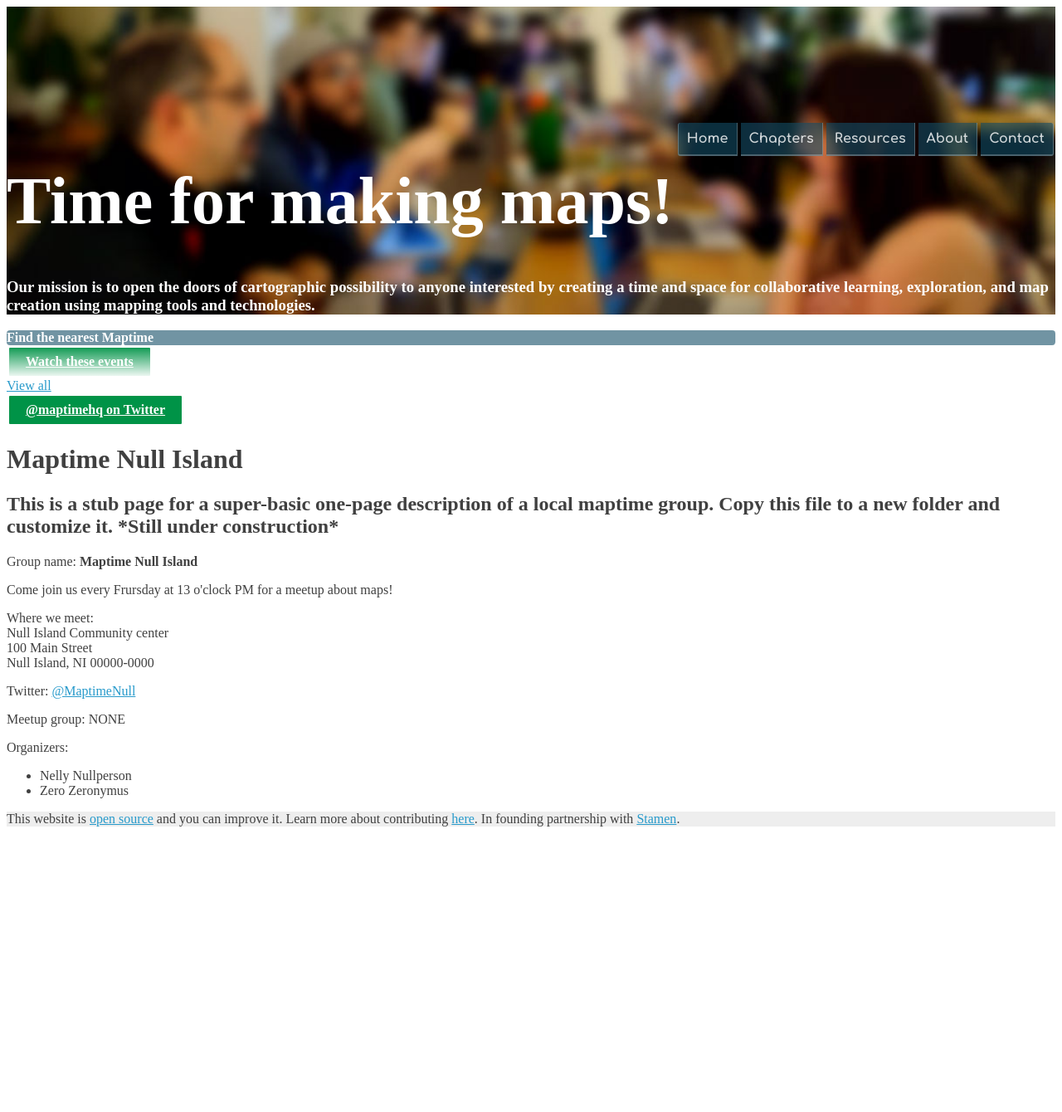
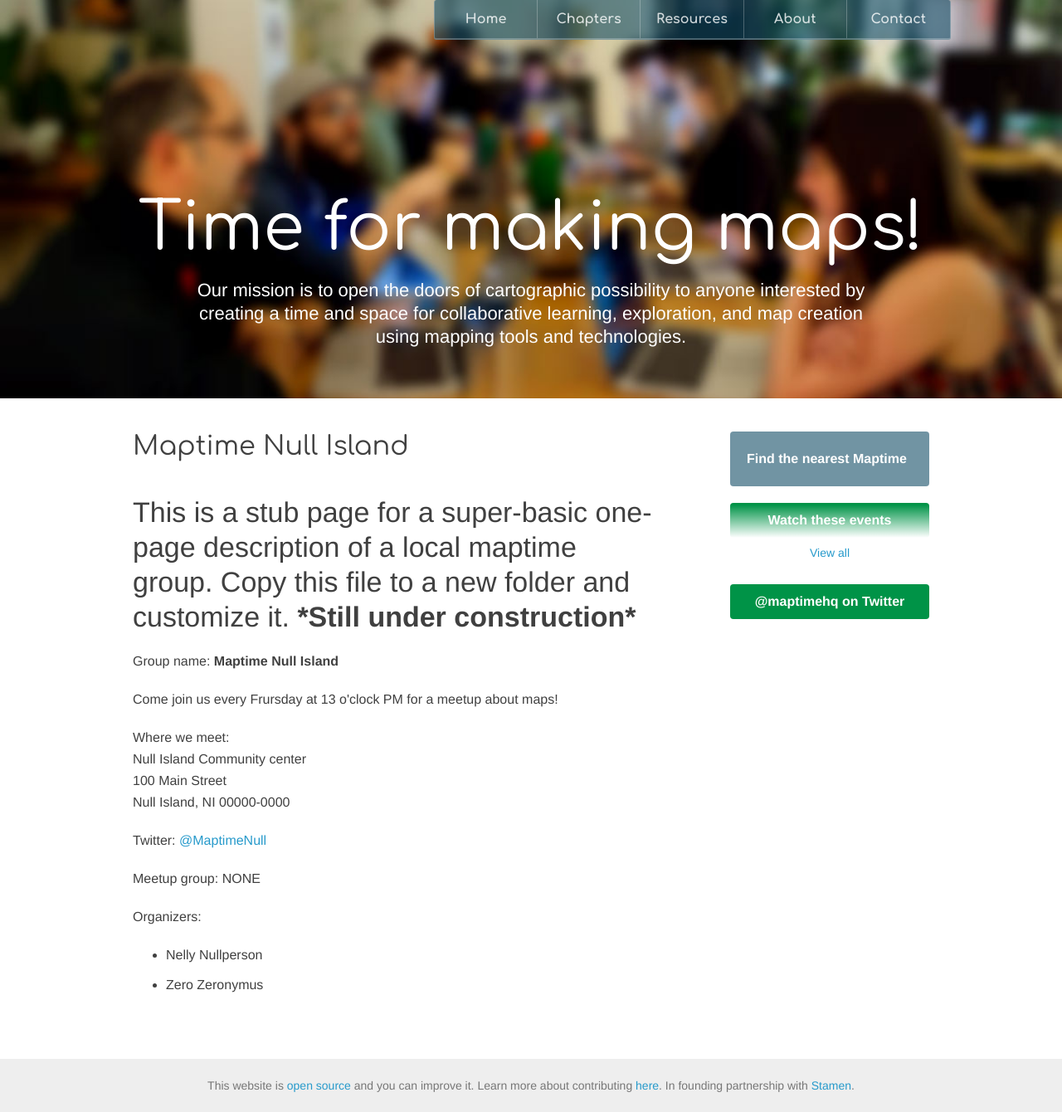
Before and after one commit to maptime/maptime.github.io, a Jekyll site: the page built from nullisland/index.html, in a window 1280 px wide. Shown: the whole page at 83% size. Built offline with Jekyll 4.4.1, drawn with Linux system fonts in a browser that asks for light colours; before the commit the page ends 1012 px from its top, so only the background shows below that.

Commit message:
Point site.css to new base.css location

```diff
--- a/css/site.css
+++ b/css/site.css
@@ -1,7 +1,7 @@
 ---
 ---
 
-{% include base.css %}
+{% include css/base.css %}
 h1 { font-family: 'Comfortaa', cursive; font-size:32px; line-height:36px; }
 body { background-image: url('img/old_mathematics.png'); color:#404040; }
 
```
